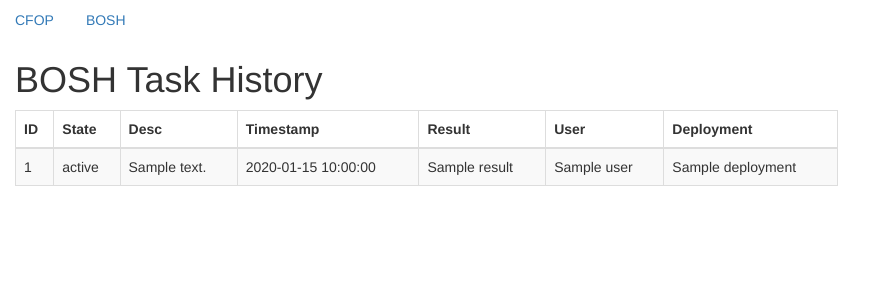
After one commit to tpbrisco/cfopscon, a Flask app: template templates/bosh_history.html in a window 1280 px wide. The commit adds this page. Shown: the top 300 px of the page, without its empty margins (0-886 px from the left). Run offline with Flask 2, Linux system fonts and the light colour scheme; the template is opened without the code that fills it: most values are stand-ins (such as "Sample title", 1, 10 or a date in 2020); parts of the project's set-up code (start-up, migrations or seed data) failed here and were passed over; some libraries are stand-ins or nearby versions.

Commit message:
BOSH task history

```diff
--- a/opcon/app.py
+++ b/opcon/app.py
@@ -73,6 +73,14 @@ def get_deployment_jobs(deployment):
                     content_type='application/json')
 
 
+@app.route("/bosh/tasks", methods=['GET'])
+def get_tasks():
+    limit = request.args.get('limit', default=0, type=int)
+    # return Response(director.get_job_history(limit),
+    #                 content_type='application/json')
+    return render_template('bosh_history.html',
+                           tasks=director.get_job_history(limit))
+
 # main configuration dictionary
 config = dict()
 
--- a/opcon/modules/director.py
+++ b/opcon/modules/director.py
@@ -170,3 +170,17 @@ class Director(object):
         # get blobstore ID from 'result' field
         download_url = "/resources/{}".format(logs_t_r.json()['result'])
         return download_url
+
+    def get_job_history(self, limit):
+        '''get task histories'''
+        if limit:
+            params = {'limit': limit}
+        else:
+            params = {}
+        task_h_r = self.session.get(self.bosh_url + '/tasks',
+                                    params=params,
+                                    verify=self.verify_tls)
+        if task_h_r.ok:
+            return task_h_r.json()
+        else:
+            return {}
--- /dev/null
+++ b/templates/bosh_history.html
@@ -0,0 +1,19 @@
+{% extends "base.html" %}
+{% block title %}BOSH Task History{% endblock %}
+{% block content %}
+<div class="col-md-8 offset-md-2">
+  <h1>BOSH Task History</h1>
+  <table class="table table-striped table-bordered">
+    <thead><tr><th>ID</th><th>State</th><th>Desc</th><th>Timestamp</th>
+	<th>Result</th><th>User</th><th>Deployment</th></tr></thead>
+    <tbody>
+      {% for task in tasks %}
+      <tr><td>{{ task.id }}</td><td>{{ task.state }}</td><td>{{ task.description }}</td>
+	<td>{{ task.timestamp }}</td>
+	<td>{{ task.result }}</td><td>{{ task.user }}</td>
+	<td>{{ task.deployment }}</td></tr>
+      {% endfor %}
+    </tbody>
+  </table>
+</div>
+{% endblock %}
--- a/templates/index.html
+++ b/templates/index.html
@@ -3,6 +3,7 @@
 {% block content %}
 <div class="col-md-8 offset-md-2">
 <h1>CF Operator's Console</h1>
-  <p><a href="bosh" class="text-primary">BOSH logs</a></p>
+<p><a href="bosh" class="text-primary">BOSH logs</a></p>
+<p><a href="bosh/tasks?limit=10" class="text-primary">BOSH tasks</a></p>
 </div>
 {% endblock %}
```
